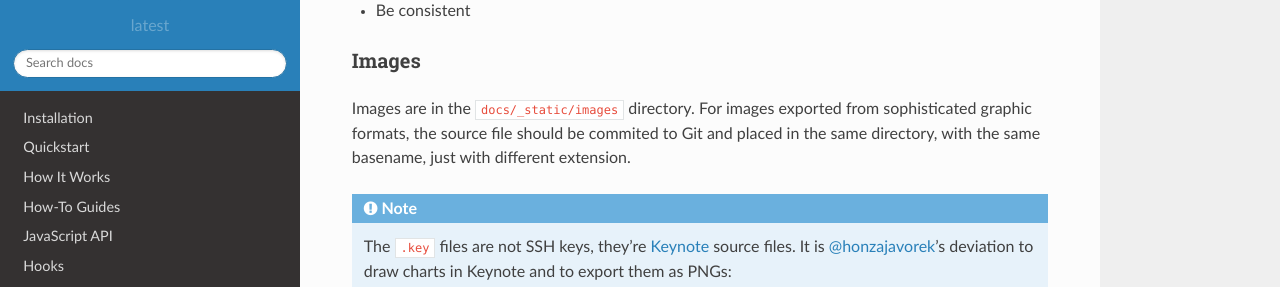
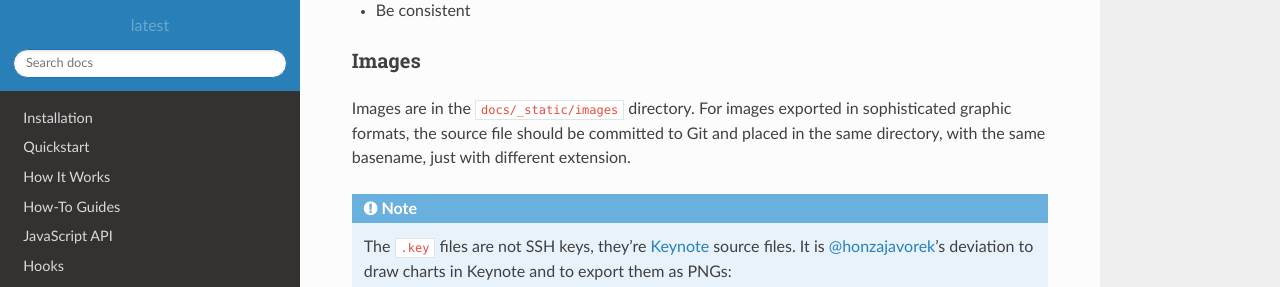
Before and after one commit to apiaryio/dredd, a Sphinx documentation site: the page built from docs/internals.rst, in a window 1280 px wide and 900 px high, scrolled down 6986 px. Shown: the part 159-446 px from the top of the window. Built offline with Sphinx 7.4.7 and the Read the Docs theme 2.0.0, drawn with Linux system fonts in a browser that asks for light colours; pages that are not in the unit, such as notebooks, are missing from menus.

Commit message:
docs: fix typos

```diff
--- a/docs/internals.rst
+++ b/docs/internals.rst
@@ -296,7 +296,7 @@ Writing documentation
 Images
 ~~~~~~
 
-Images are in the ``docs/_static/images`` directory. For images exported from sophisticated graphic formats, the source file should be commited to Git and placed in the same directory, with the same basename, just with different extension.
+Images are in the ``docs/_static/images`` directory. For images exported in sophisticated graphic formats, the source file should be committed to Git and placed in the same directory, with the same basename, just with different extension.
 
 .. note::
     The ``.key`` files are not SSH keys, they're `Keynote <https://www.apple.com/keynote/>`__ source files. It is `@honzajavorek <https://github.com/honzajavorek>`__'s deviation to draw charts in Keynote and to export them as PNGs::
```
